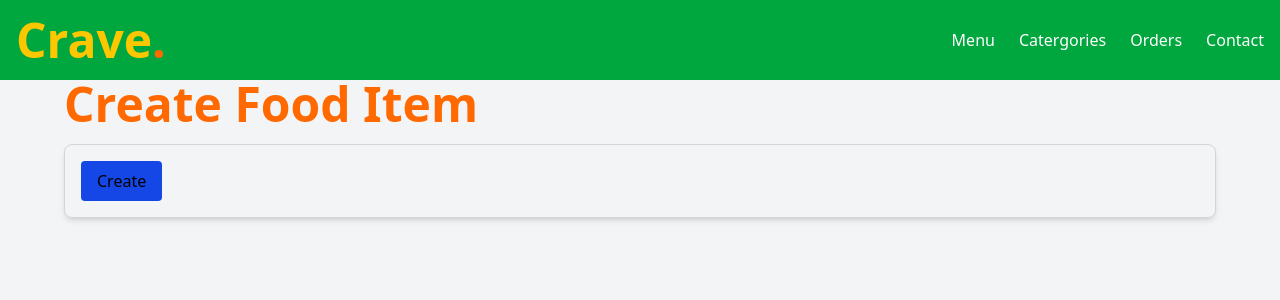
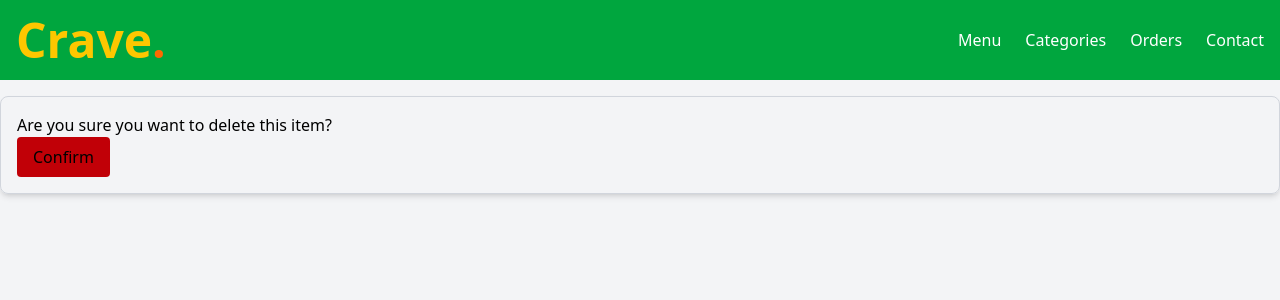
Before and after one commit to ruth-chirwa/food-menu-app, a Django app: page /delete/1/ in a window 1280 px wide. Shown: the top 300 px of the page. Run offline with Django 5.2, Linux system fonts and the light colour scheme; data comes from the database, SQL or seed files in the repository; both versions use the stored data as it was after the commit.

Commit message:
add styling to delete page

```diff
--- a/menu/food_menu/templates/food_menu/base.html
+++ b/menu/food_menu/templates/food_menu/base.html
@@ -16,7 +16,7 @@
             <a href="{% url 'food_menu:index' %}" class="text-5xl font-bold text-yellow-400">Crave<span class="text-orange-500 font-bold">.</span></a>
             <div class="hidden md:flex space-x-6 text-white">
                 <a href="http://">Menu</a>
-                <a href="http://">Catergories</a>
+                <a href="http://">Categories</a>
                 <a href="http://">Orders</a>
                 <a href="http://">Contact</a>
             </div>
--- /dev/null
+++ b/menu/food_menu/templates/food_menu/delete_item.html
@@ -0,0 +1,12 @@
+{% extends 'food_menu/base.html' %}
+
+{% block content %}
+{% load static %}
+
+<form method="post" class="border border-gray-300 p-4 rounded-lg shadow-md mt-4">
+        {% csrf_token %}
+        <h2>Are you sure you want to delete this item?</h2>
+        <button type="submit" class="rounded bg-red-700 hover:bg-red-400 px-4 py-2 btn btn-delete">Confirm</button>
+    </form>
+
+{% endblock%}
--- a/menu/food_menu/templates/food_menu/detail.html
+++ b/menu/food_menu/templates/food_menu/detail.html
@@ -1,6 +1,6 @@
 {% extends 'food_menu/base.html' %}
 {% load static %}
-
+{% include 'food_menu/delete_item.html' %}
 
 {% block title %}{{ food_item.name }}{% endblock %}
 
--- a/menu/food_menu/views.py
+++ b/menu/food_menu/views.py
@@ -47,4 +47,4 @@ def delete_food_item(request, item_id):
           food_item.delete()
           return redirect('food_menu:index')
   context = {"food_item": food_item}
-  return render(request, "food_menu/create_item.html", context)
+  return render(request, "food_menu/delete_item.html", context)
```
Also changed, not shown: menu/food_menu/templates/food_menu/menu.html (+4 -4 lines), menu/db.sqlite3.
